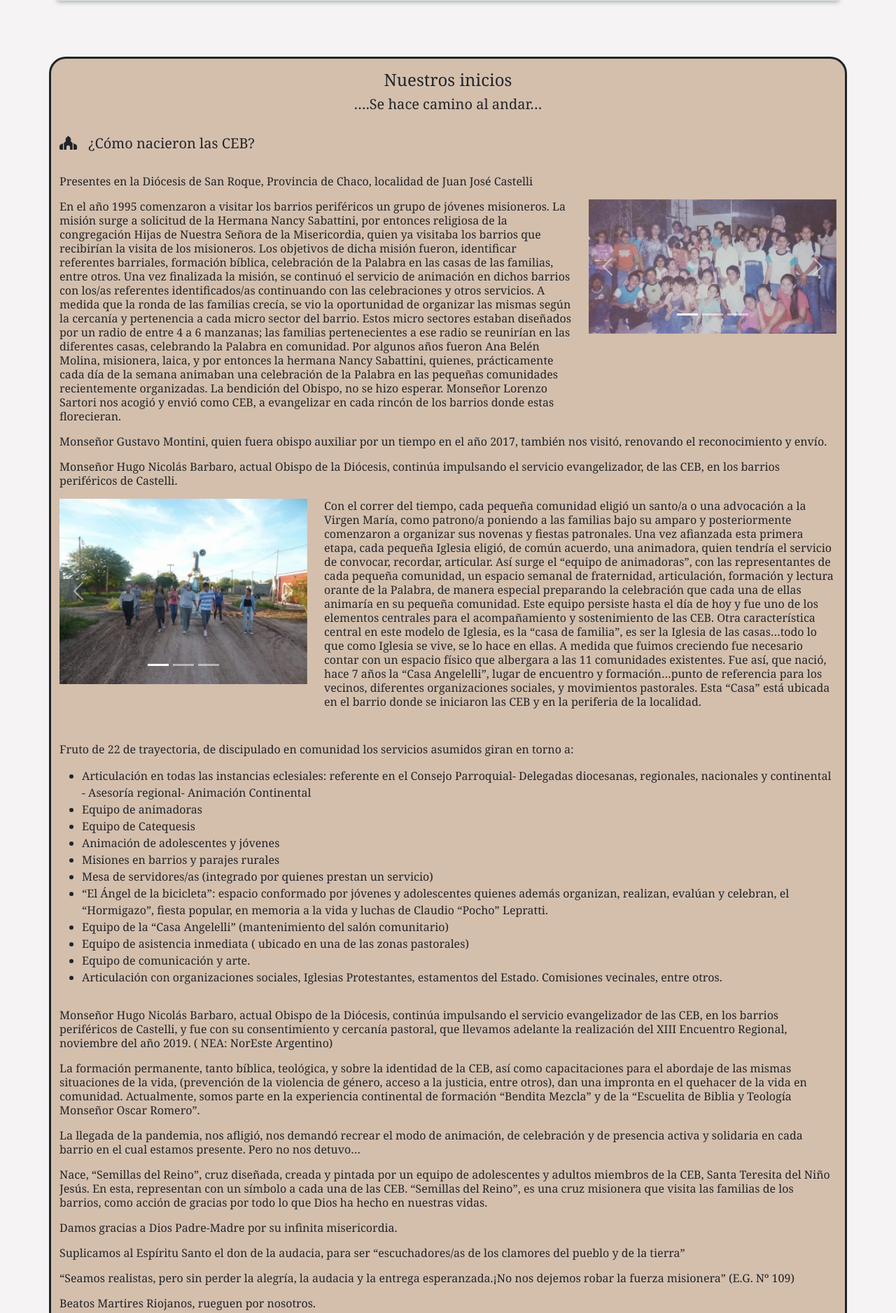
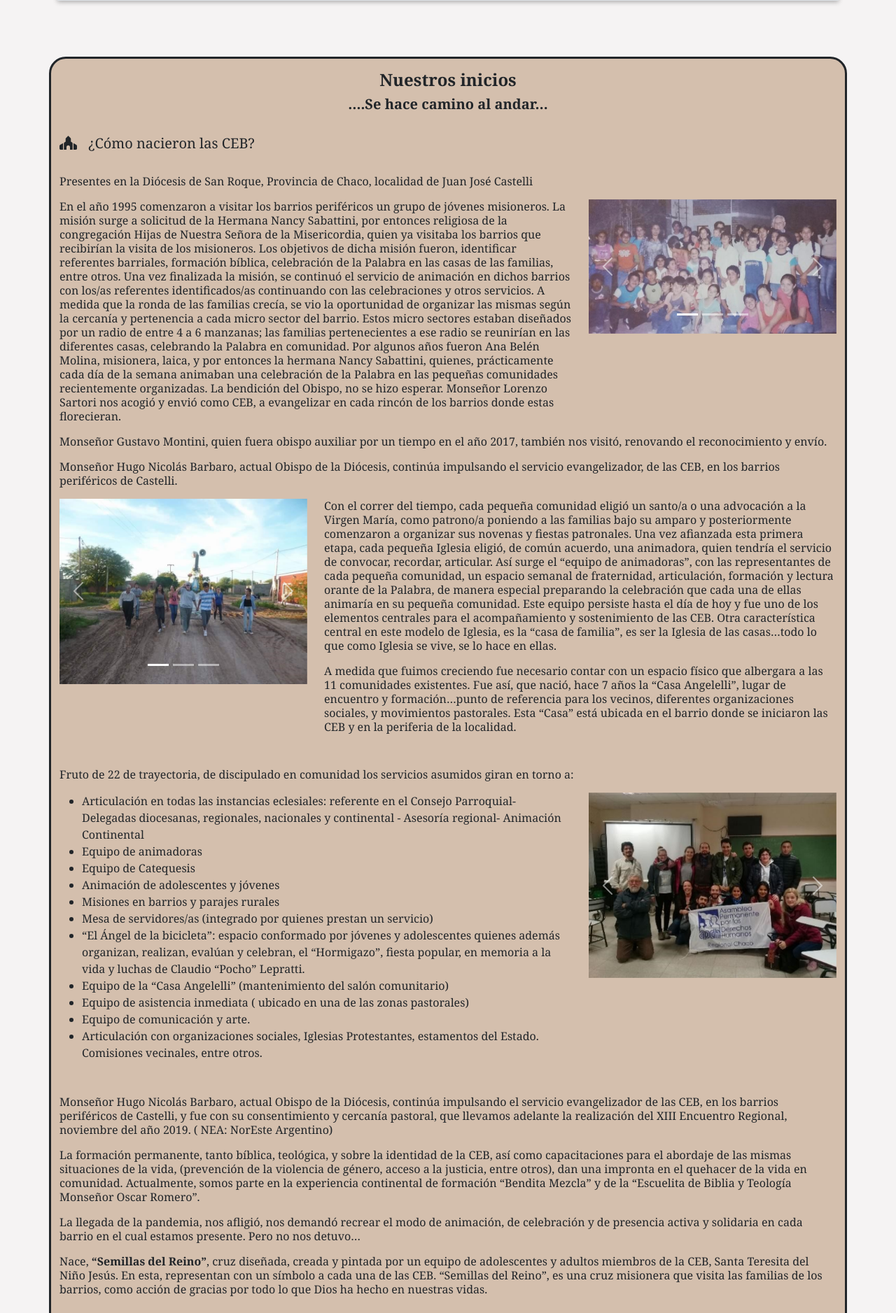
Before and after one commit to JulianMnZodd/ProyectoInformatorio, a Django app: page /mision_vision/ in a window 1280 px wide. Shown: the part 1497-3374 px from the top of the page at 70% size. Run offline with Django 3.2, Linux system fonts and the light colour scheme; parts of the project's set-up code (start-up, migrations or seed data) failed here and were passed over; some libraries are stand-ins or nearby versions.

Commit message:
Cambios en la parte de Historia Mision/Vision

```diff
--- a/info/templates/mision_vision.html
+++ b/info/templates/mision_vision.html
@@ -157,16 +157,16 @@
   <div class="row">
     <div class="">
       <p>
-        <h4 style="text-align: center;">Nuestros inicios</h4>
-        <h5 style="text-align: center;">….Se hace camino al andar…</h5><br>
+        <h4 class="fw-bolder" style="text-align: center;">Nuestros inicios</h4>
+        <h5 class="fw-bolder" style="text-align: center;">….Se hace camino al andar…</h5><br>
         <h5><i class="fa-solid fa-place-of-worship me-3"></i>¿Cómo nacieron las CEB?</h5><br>
         <p class="lh-sm">Presentes en la Diócesis de San Roque, Provincia de Chaco, localidad de Juan José Castelli</p>
-        <!-- ROW CON CAROUSEL-->
+        <!-- ROW CON CAROUSEL 1-->
         <div class="row">
           <div class="col-sm-12 col-md-6 col-lg-8 col-xl-8">
             <p class="lh-sm">En el año 1995 comenzaron a visitar los barrios periféricos un grupo de jóvenes misioneros. La misión surge a solicitud de la Hermana Nancy Sabattini, por entonces religiosa de la congregación Hijas de Nuestra Señora de la Misericordia, quien ya visitaba los barrios que recibirían la visita de los misioneros. Los objetivos de dicha misión fueron, identificar referentes barriales, formación bíblica, celebración de la Palabra en las casas de las familias, entre otros. Una vez finalizada la misión, se continuó el servicio de animación en dichos barrios con los/as referentes identificados/as continuando con las celebraciones y otros servicios. A medida que la ronda de las familias crecía,  se vio la oportunidad de organizar las mismas según la cercanía y pertenencia a cada micro sector del barrio. Estos micro sectores estaban diseñados por un radio de entre 4 a 6 manzanas; las familias pertenecientes a ese radio se reunirían en las diferentes casas, celebrando la Palabra en comunidad. Por algunos años fueron Ana Belén Molina, misionera, laica, y por entonces la hermana Nancy Sabattini, quienes, prácticamente cada día de la semana animaban una celebración de la Palabra en las pequeñas comunidades recientemente organizadas. La bendición del Obispo, no se hizo esperar. Monseñor Lorenzo Sartori nos acogió y envió como CEB, a evangelizar en cada rincón de los barrios donde estas florecieran.</p>
           </div>
-          <!-- Carousel -->
+          <!-- Carousel 1-->
           <div class="col-sm-12 col-md-6 col-lg-4 col-xl-4">
             <div id="carouselExampleIndicators" class="carousel slide" data-bs-ride="true">
               <div class="carousel-indicators">
@@ -196,15 +196,15 @@
             </div>
           </div>
         </div>
-        <!-- Fin Carousel -->
-      <!-- FIN ROW -->
+        <!-- Fin Carousel 1-->
+      <!-- FIN ROW 1-->
 
         <p class="lh-sm">Monseñor Gustavo Montini, quien fuera obispo auxiliar por un tiempo en el año 2017, también nos visitó, renovando el reconocimiento y envío.</p>
         <p class="lh-sm">Monseñor Hugo Nicolás Barbaro, actual Obispo de la Diócesis, continúa impulsando el servicio evangelizador, de las CEB, en los barrios periféricos de Castelli.</p>
 
-        <!-- ROW CON CAROUSEL-->
+        <!-- ROW CON CAROUSEL 2-->
         <div class="row" style="margin-bottom: 2rem;">
-          <!-- Carousel -->
+          <!-- Carousel 2-->
           <div class="col-sm-12 col-md-6 col-lg-4 col-xl-4">
             <div id="carouselExampleIndicators2" class="carousel slide" data-bs-ride="true">
               <div class="carousel-indicators">
@@ -233,14 +233,20 @@
               </button>
             </div>
           </div>
+        <!-- Fin Carousel 2-->
 
-        <!-- Fin Carousel -->
         <div class="col-sm-12 col-md-6 col-lg-8 col-xl-8">
-          <p class="lh-sm">Con el correr del tiempo, cada pequeña comunidad eligió un santo/a o una advocación a la Virgen María, como patrono/a poniendo a las familias bajo su amparo y posteriormente comenzaron a organizar sus novenas y fiestas patronales. Una vez afianzada esta primera etapa, cada pequeña Iglesia eligió, de común acuerdo, una animadora, quien tendría el servicio de convocar, recordar, articular. Así surge el “equipo de animadoras”, con las representantes de cada pequeña comunidad, un espacio semanal de fraternidad, articulación, formación y lectura orante de la Palabra, de manera especial preparando la celebración que cada una de ellas animaría en su pequeña comunidad. Este equipo persiste hasta el día de hoy y fue uno de los elementos centrales para el acompañamiento y sostenimiento de las CEB. Otra característica central en este modelo de Iglesia, es la “casa de familia”, es ser la Iglesia de las casas…todo lo que como Iglesia se vive, se lo hace en ellas. A medida que fuimos creciendo fue necesario contar con un espacio físico que albergara a las 11 comunidades existentes. Fue así, que nació, hace 7 años la “Casa Angelelli”, lugar de encuentro y formación…punto de referencia para los vecinos, diferentes organizaciones sociales, y movimientos pastorales. Esta “Casa” está ubicada en el barrio donde se iniciaron las CEB y en la periferia de la localidad.</p>
+          <p class="lh-sm">Con el correr del tiempo, cada pequeña comunidad eligió un santo/a o una advocación a la Virgen María, como patrono/a poniendo a las familias bajo su amparo y posteriormente comenzaron a organizar sus novenas y fiestas patronales. Una vez afianzada esta primera etapa, cada pequeña Iglesia eligió, de común acuerdo, una animadora, quien tendría el servicio de convocar, recordar, articular. Así surge el “equipo de animadoras”, con las representantes de cada pequeña comunidad, un espacio semanal de fraternidad, articulación, formación y lectura orante de la Palabra, de manera especial preparando la celebración que cada una de ellas animaría en su pequeña comunidad. Este equipo persiste hasta el día de hoy y fue uno de los elementos centrales para el acompañamiento y sostenimiento de las CEB. Otra característica central en este modelo de Iglesia, es la “casa de familia”, es ser la Iglesia de las casas…todo lo que como Iglesia se vive, se lo hace en ellas.</p>
+          <p class="lh-sm">A medida que fuimos creciendo fue necesario contar con un espacio físico que albergara a las 11 comunidades existentes. Fue así, que nació, hace 7 años la “Casa Angelelli”, lugar de encuentro y formación…punto de referencia para los vecinos, diferentes organizaciones sociales, y movimientos pastorales. Esta “Casa” está ubicada en el barrio donde se iniciaron las CEB y en la periferia de la localidad.</p>
         </div>
       </div>
-        <!-- FIN ROW -->
+        <!-- FIN ROW 2-->
+
         <p class="lh-sm">Fruto de 22 de trayectoria, de discipulado en comunidad los servicios asumidos giran en torno a:</p>
+
+        <!-- ROW CON CAROUSEL 3-->
+        <div class="row" style="margin-bottom: 2rem;">
+          <div class="col-sm-12 col-md-6 col-lg-8 col-xl-8">
             <ul>
               <li>Articulación en todas las instancias eclesiales: referente en el Consejo Parroquial- Delegadas diocesanas, regionales, nacionales y continental - Asesoría regional- Animación Continental</li>
               <li>Equipo de animadoras</li>
@@ -254,22 +260,59 @@
               <li>Equipo de comunicación y arte.</li>
               <li>Articulación con organizaciones sociales, Iglesias Protestantes, estamentos del Estado. Comisiones vecinales, entre otros. </li>
             </ul>
+          </div>
+
+        <!-- Carousel 3-->
+          <div class="col-sm-12 col-md-6 col-lg-4 col-xl-4">
+            <div id="carouselExampleFade" class="carousel slide carousel-fade" data-bs-ride="carousel">
+              <div class="carousel-inner">
+                <div class="carousel-item active">
+                  <img src="{% static 'img/mision/img7.jpeg' %}" class="d-block w-100" alt="...">
+                </div>
+                <div class="carousel-item">
+                  <img src="{% static 'img/mision/img8.jpeg' %}" class="d-block w-100" alt="...">
+                </div>
+                <div class="carousel-item">
+                  <img src="{% static 'img/mision/img10.jpeg' %}" class="d-block w-100" alt="...">
+                </div>
+              </div>
+              <button class="carousel-control-prev" type="button" data-bs-target="#carouselExampleFade" data-bs-slide="prev">
+                <span class="carousel-control-prev-icon" aria-hidden="true"></span>
+                <span class="visually-hidden">Previous</span>
+              </button>
+              <button class="carousel-control-next" type="button" data-bs-target="#carouselExampleFade" data-bs-slide="next">
+                <span class="carousel-control-next-icon" aria-hidden="true"></span>
+                <span class="visually-hidden">Next</span>
+              </button>
+            </div>
+          </div>
+          <!-- Fin Carousel 3-->
+
+        </div>
+        <!-- FIN ROW 3-->
+
         <div style="margin-top: 2rem;">
           <p class="lh-sm">Monseñor Hugo Nicolás Barbaro, actual Obispo de la Diócesis, continúa impulsando el servicio evangelizador de las CEB, en los barrios periféricos de Castelli, y fue con su consentimiento y cercanía pastoral, que llevamos adelante la realización del XIII Encuentro Regional, noviembre del año 2019. ( NEA: NorEste Argentino) </p>
           <p class="lh-sm">La formación permanente, tanto bíblica, teológica, y sobre la identidad de la CEB, así como capacitaciones para el abordaje de las mismas situaciones de la vida, (prevención de la violencia de género, acceso a la justicia, entre otros), dan una impronta en el quehacer de la vida en comunidad. Actualmente, somos parte en la experiencia continental de formación “Bendita Mezcla” y de la “Escuelita de Biblia y Teología Monseñor Oscar Romero”.</p>
           <p class="lh-sm">La llegada de la pandemia, nos afligió, nos demandó recrear el modo de animación, de celebración y de presencia activa y solidaria en cada barrio en el cual estamos presente. Pero no nos detuvo…</p>
-          <p class="lh-sm">Nace, “Semillas del Reino”, cruz diseñada, creada y pintada por un equipo de adolescentes y adultos miembros de la CEB, Santa Teresita del Niño Jesús. En esta, representan con un símbolo a cada una de las CEB. “Semillas del Reino”, es una cruz misionera que visita las familias de los barrios, como acción de gracias por todo lo que Dios ha hecho en nuestras vidas.</p>
+          <p class="lh-sm">Nace, <b>“Semillas del Reino”</b>, cruz diseñada, creada y pintada por un equipo de adolescentes y adultos miembros de la CEB, Santa Teresita del Niño Jesús. En esta, representan con un símbolo a cada una de las CEB. “Semillas del Reino”, es una cruz misionera que visita las familias de los barrios, como acción de gracias por todo lo que Dios ha hecho en nuestras vidas.</p>
 
+          <div class="text-center" style="padding: 2rem;">
+            <img src="{% static 'img/mision/img11.jpg' %}" class="img-fluid" alt="" width="300" height="200">
+          </div>
+
+          <div class="lh-sm fw-semibold" style="text-align: center;">
             <p class="lh-sm">Damos gracias a Dios Padre-Madre por su infinita misericordia.</p>
             <p class="lh-sm">Suplicamos al Espíritu Santo el don de la audacia, para ser “escuchadores/as de los clamores del pueblo y de la tierra”</p>
-          <p class="lh-sm"> “Seamos realistas, pero sin perder la alegría, la audacia y la entrega esperanzada.¡No nos dejemos robar la fuerza misionera” (E.G. Nº 109)</p>
+            <p class="lh-sm">“Seamos realistas, pero sin perder la alegría, la audacia y la entrega esperanzada.¡No nos dejemos robar la fuerza misionera” (E.G. Nº 109)</p>
             <p class="lh-sm">Beatos Martires Riojanos, rueguen por nosotros.</p>
+          </div>
+        </div>
+        <br>
         <p class="lh-sm">CEB: Santa Maria Jose Rossello, San Roque, Santa Rita, Santa Rosa de Lima, San Ramón, San Antonio, San Catalina, San Pantaleón, Ntra. Sra. Rosario de San Nicolás, Sta Teresita del Niño Jesús, San Cayetano, Virgen de Luján, San Martín de Porres.</p>
-        </div>
         <br>
         <p class="lh-sm fw-bolder" style="text-align: center;">“Lo que hemos oído, lo que hemos visto con nuestros ojos. Lo que hemos mirado y nuestras manos han palpado acerca del Verbo que es Vida…lo que hemos visto y oído se lo damos a conocer” (1 Jn 1,1.3a)</p>
 
-      </p>
     </div>
   </div>
 </div>
```
Lines whose indentation alone changed are shown as unchanged.
